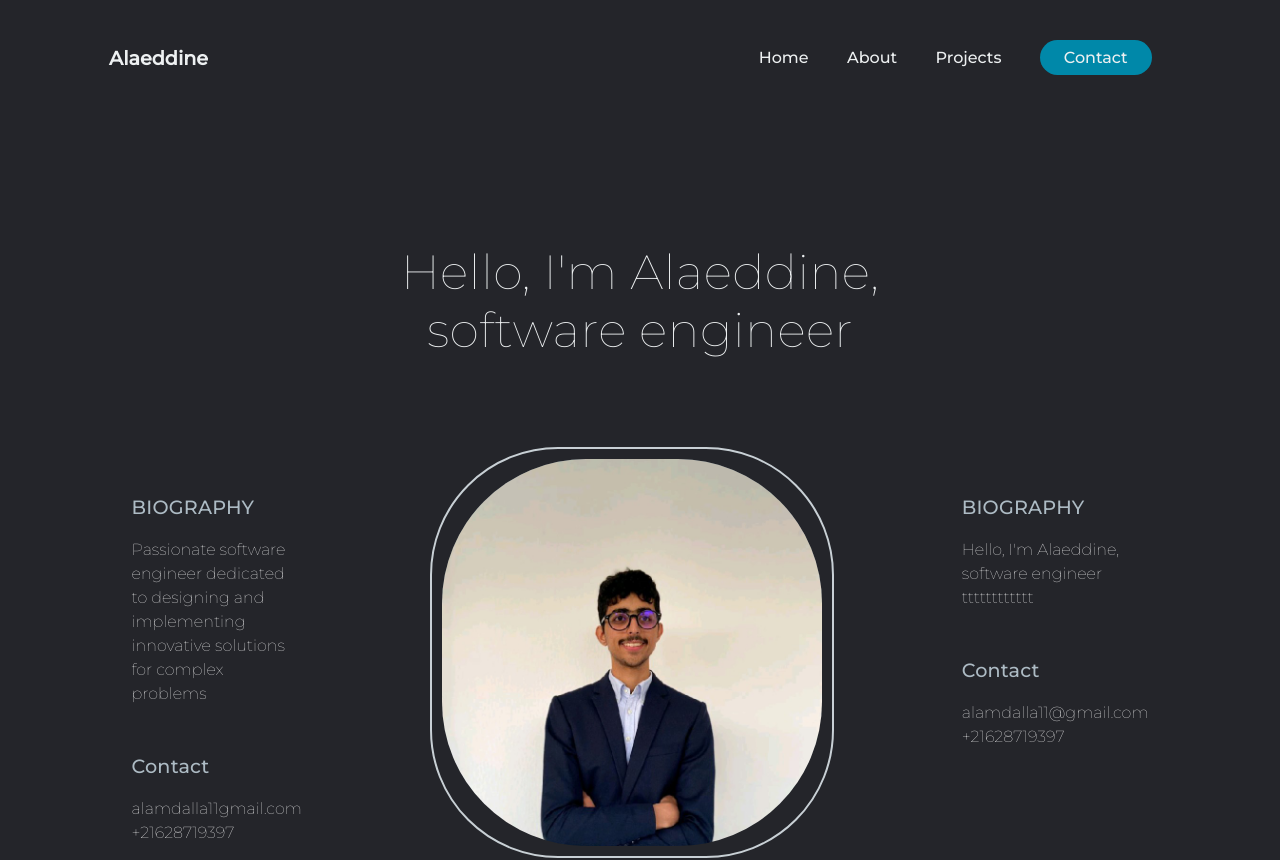
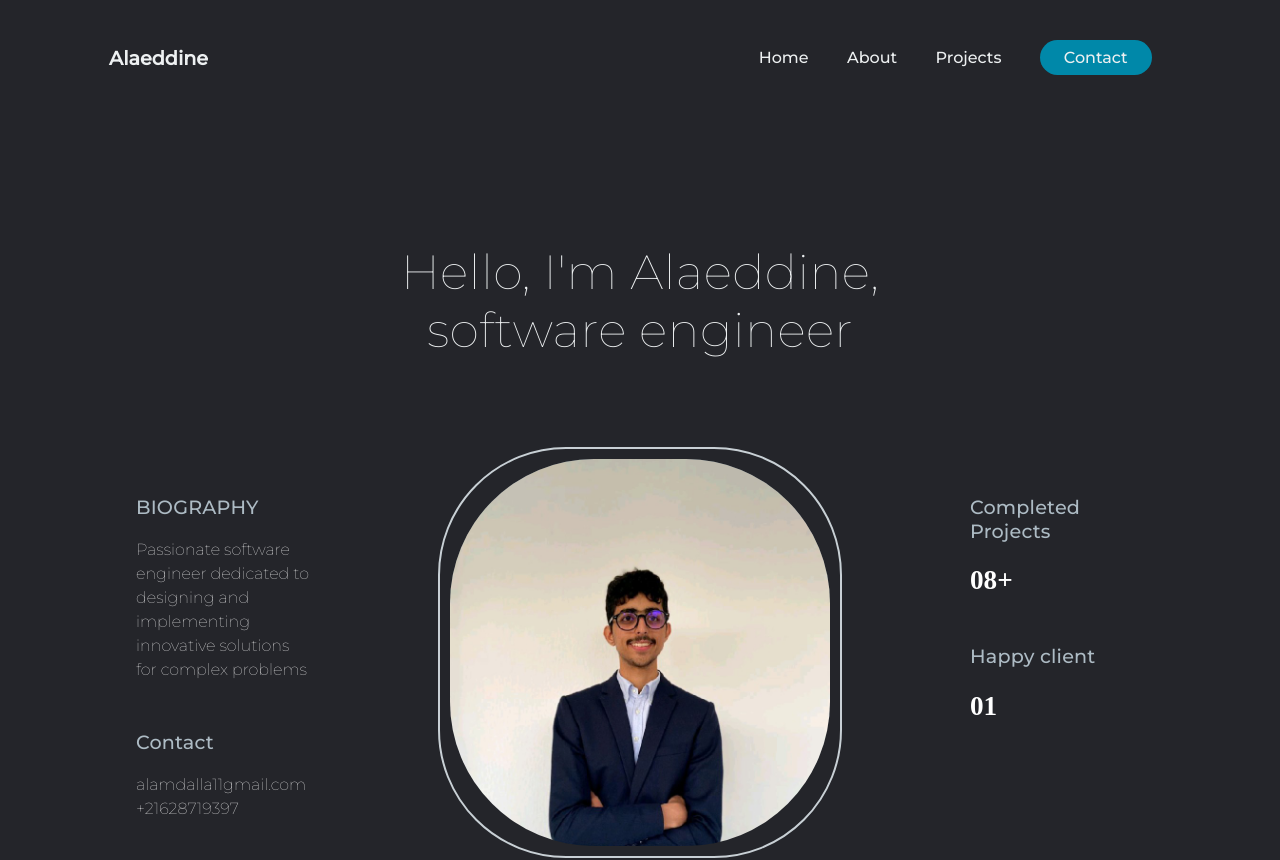
Before and after one commit to AlaMdalla/Angularportfolio, an Angular app: page / in a window 1280 px wide. Shown: the top 860 px of the page. Built offline with nearby package versions, Linux system fonts and the light colour scheme.

Commit message:
add count animation

```diff
--- a/src/app/experiences/experiences.component.html
+++ b/src/app/experiences/experiences.component.html
@@ -6,7 +6,7 @@
     <div class="content">
       <h2>2024</h2>
       <h2>Hydatis..</h2>
-      <p></p>
+      <p>In my 2-month Hydatis internship, I developed a dynamic business website with Angular, Springboot, and MongoDB, showcasing expertise in cutting-edge web development</p>
     </div>
   </div>
   <div class="container right">
--- a/src/app/home/home.component.css
+++ b/src/app/home/home.component.css
@@ -111,7 +111,11 @@
     margin: 0 10px; /* Add margin between icons if desired */
   }
 
+  h2{
+    color: #ffffff;
+    font-size: 1.7rem; /* Adjust the size of the icons */
 
+  }
 
   @media(max-width:680px){
 
@@ -130,6 +134,7 @@
             font-weight: 150;
 
   }
+
   #home_container{
     display: block;
 
--- a/src/app/home/home.component.html
+++ b/src/app/home/home.component.html
@@ -50,20 +50,14 @@
         </div>
         <div id="about">
             <div id="bio">
-                 <h3 id="par_title">BIOGRAPHY</h3>
-                 <p>
-                     Hello, I'm Alaeddine,
-                     software engineer
-                     tttttttttttt
-                  </p>
+                 <h3 id="par_title">Completed Projects</h3>
+           <h2>0{{projectCount}}+</h2>
              </div>
              <div>
-                 <h3 id="par_title">Contact</h3>
-                      <p>
-                      {{email}} <br>
-                 +21628719397
-
-                      </p>
+                 <h3 id="par_title">Happy client</h3>
+                 <h2>
+                    01
+                 </h2>
              </div>
 
 
--- a/src/app/home/home.component.ts
+++ b/src/app/home/home.component.ts
@@ -9,5 +9,12 @@ import { Component } from '@angular/core';
 })
 export class HomeComponent {
   email ='alamdalla11@gmail.com';
+  projectCount:number=0
+  projectStop:any = setInterval(()=>{
+    this.projectCount++;
+    if(this.projectCount==8){
+      clearInterval(this.projectStop)
+    }
+  },70)
 
 }
```
